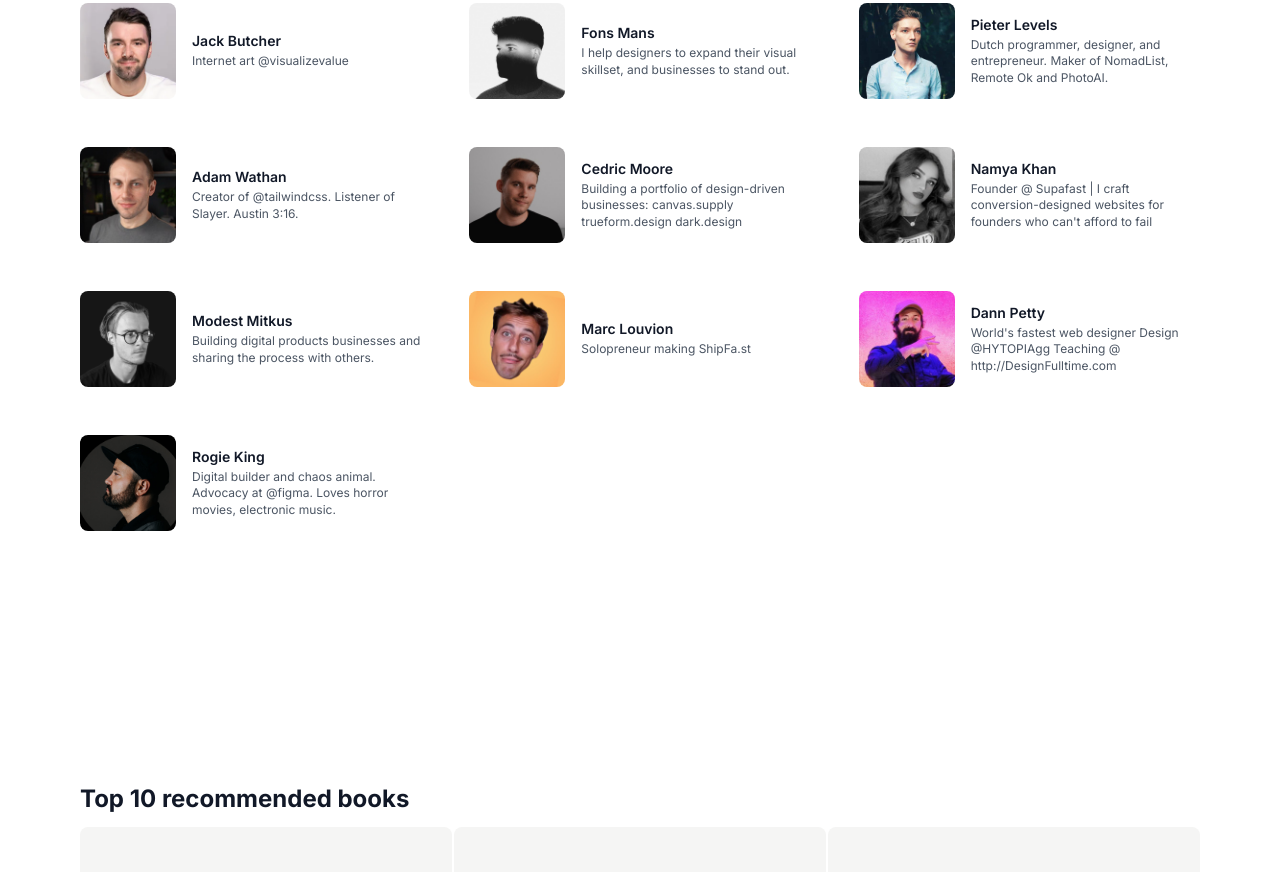
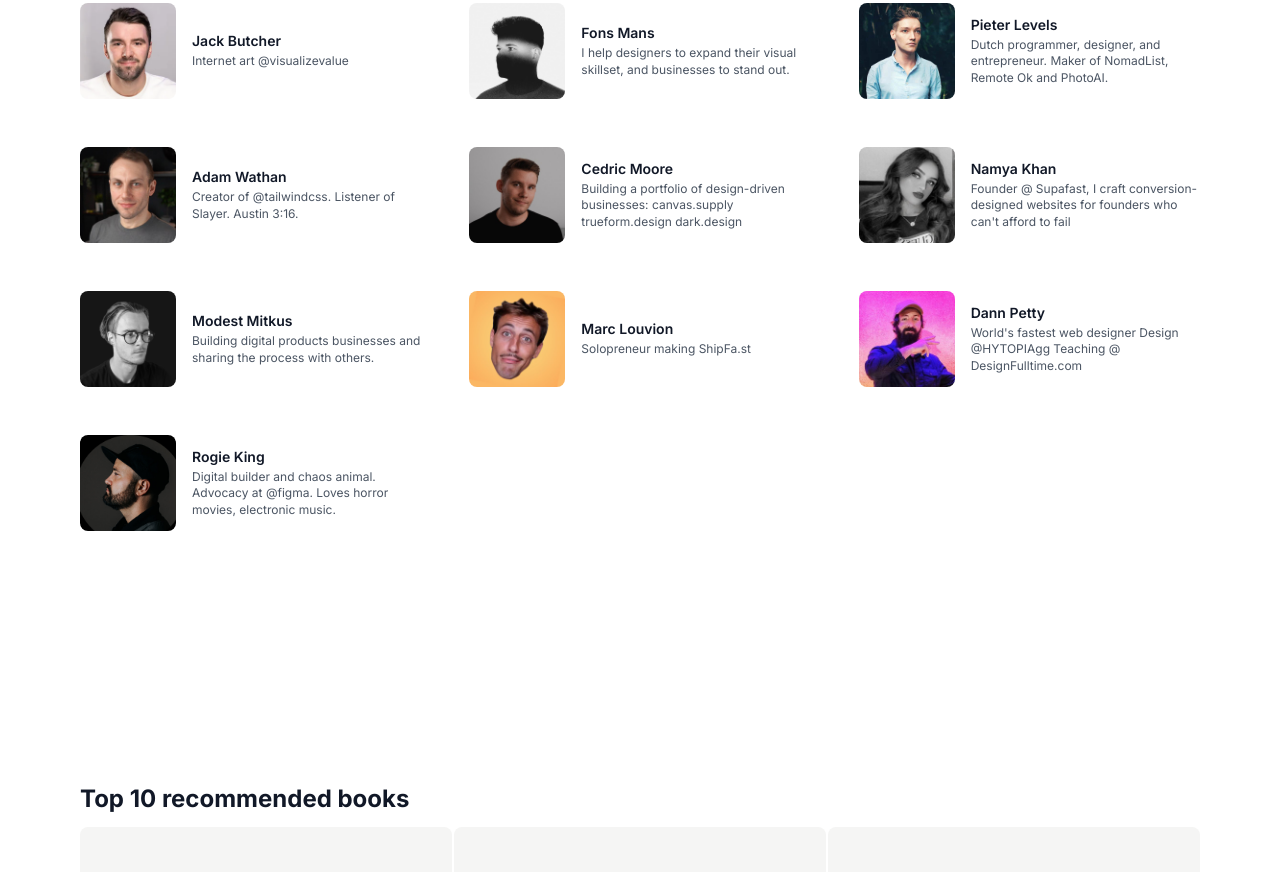
Before and after one commit to royquilor/nice-read, a plain HTML site: page index.html in a window 1280 px wide. Shown: the part 830-1702 px from the top of the page. Drawn offline with Linux system fonts and the light colour scheme.

Commit message:
Update people text

```diff
--- a/index.html
+++ b/index.html
@@ -179,7 +179,7 @@
               <div class="people-meta">
                 <p>Namya Khan</p>
                 <p>
-                  Founder @ Supafast | I craft conversion-designed websites for
+                  Founder @ Supafast, I craft conversion-designed websites for
                   founders who can't afford to fail
                 </p>
               </div>
@@ -234,7 +234,7 @@
                 <p>Dann Petty</p>
                 <p>
                   World's fastest web designer Design @HYTOPIAgg Teaching @
-                  http://DesignFulltime.com
+                  DesignFulltime.com
                 </p>
               </div>
             </a>
```
